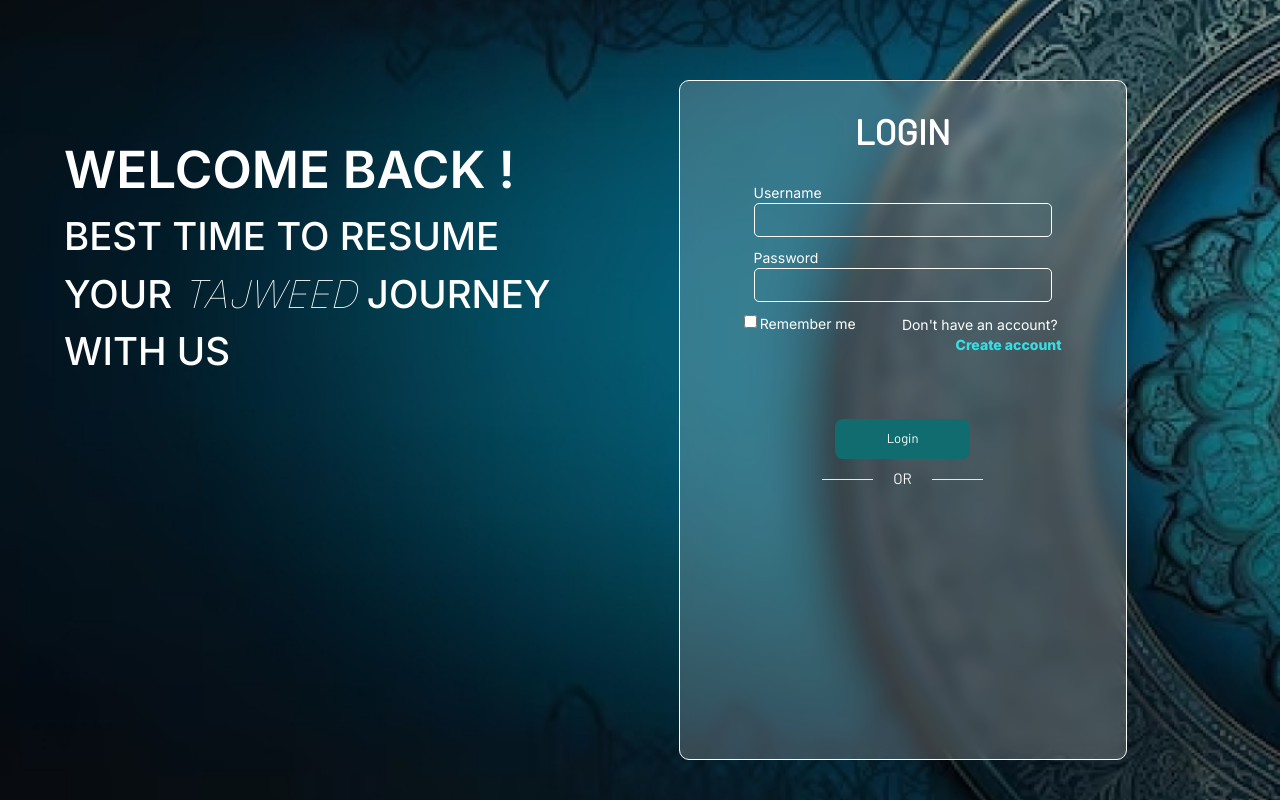
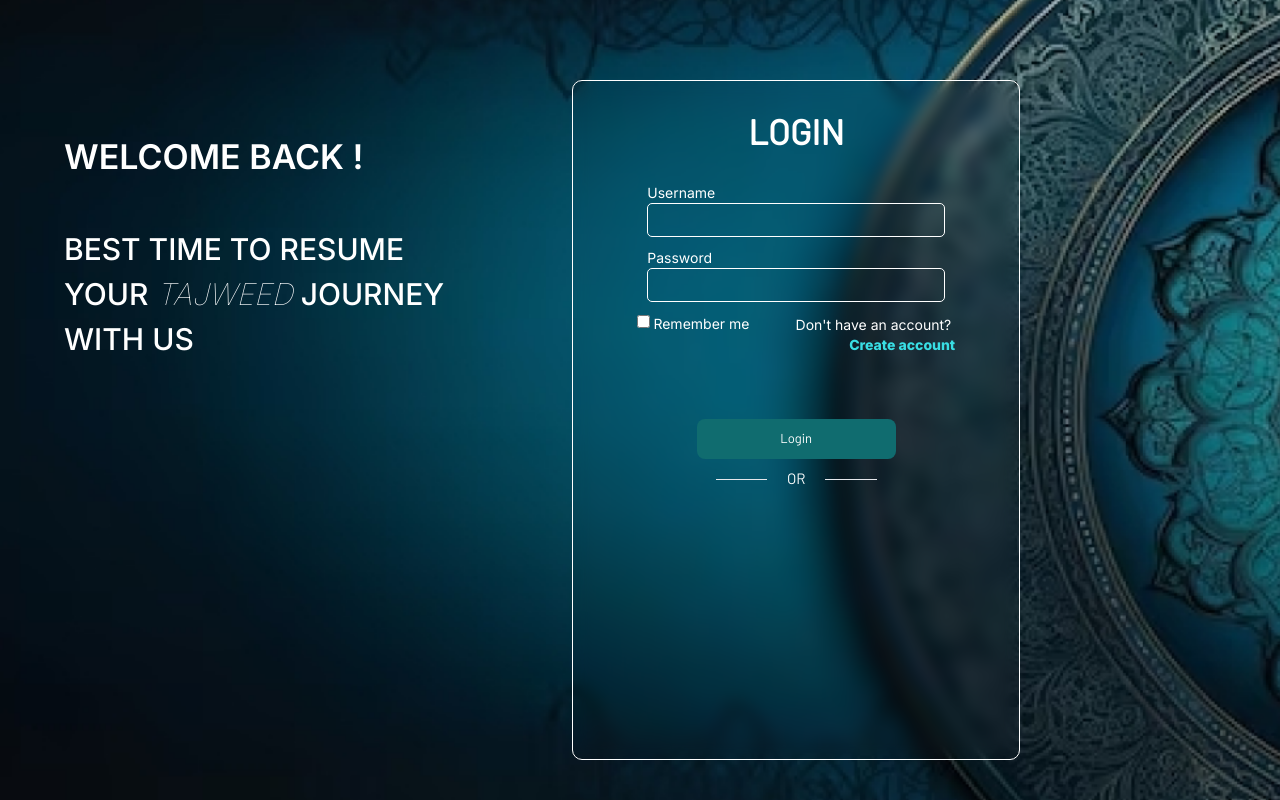
Before and after one commit to arsalan1004/Safwaat, a React (Vite) app in the folder Frontend/: page / in a window 1280 px wide. Built offline with nearby package versions, Linux system fonts and the light colour scheme.

Commit message:
Front Changes

```diff
--- a/Frontend/src/App.css
+++ b/Frontend/src/App.css
@@ -83,14 +83,14 @@
 
 .type-log {
   font-family: "Inter";
-  font-size: 3vw;
+  font-size: 30px;
   color: white;
   font-weight: 500;
 }
 
 .type-logHead {
   font-weight: 600;
-  font-size: 4vw;
+  font-size: 34px;
 }
 
 #main::-webkit-scrollbar,#main2::-webkit-scrollbar {
@@ -98,7 +98,9 @@
 }
 
 .dialog {
-  background: rgba(255, 255, 255, 0.2);
+  background: black,
+              rgba(255, 255, 255, 0.2);
+  background-blend-mode: darken;
   /* box-shadow: 0 8px 32px 0 rgba(255, 255, 255, 0.767); */
   backdrop-filter: blur(8px);
   -webkit-backdrop-filter: blur(8px);
@@ -180,7 +182,7 @@
 
 .fillButton {
   background-color: #106c6f;
-  padding: 9px 16% 9px 16%;
+  padding: 9px 26% 9px 26%;
   font-weight: 400;
   font-size:13px ;
 }
--- a/Frontend/src/Components/Login_Signup/login.jsx
+++ b/Frontend/src/Components/Login_Signup/login.jsx
@@ -8,7 +8,7 @@ const Login = () => {
     <div className="w-screen h-screen wrapper flex items-center">
       <div className="box w-screen h-[80vh]">
             <div className="absolute flex">
-                <p className='max-[600px]:hidden type-log mx-[5vw] my-[6.4vh]'><span className='type-logHead my-[10vh]'>WELCOME BACK !</span><br></br> BEST TIME TO RESUME <br /> YOUR <span className='italic font-thin'>TAJWEED</span> JOURNEY <br /> WITH US</p>
+                <p className='max-[600px]:hidden type-log mx-[5vw] my-[6.4vh]'><span className='type-logHead my-[10vh]'>WELCOME BACK !</span><br /><br /> BEST TIME TO RESUME <br /> YOUR <span className='italic font-thin'>TAJWEED</span> JOURNEY <br /> WITH US</p>
                 <LoginDialog/>
             </div>
         </div>
```
